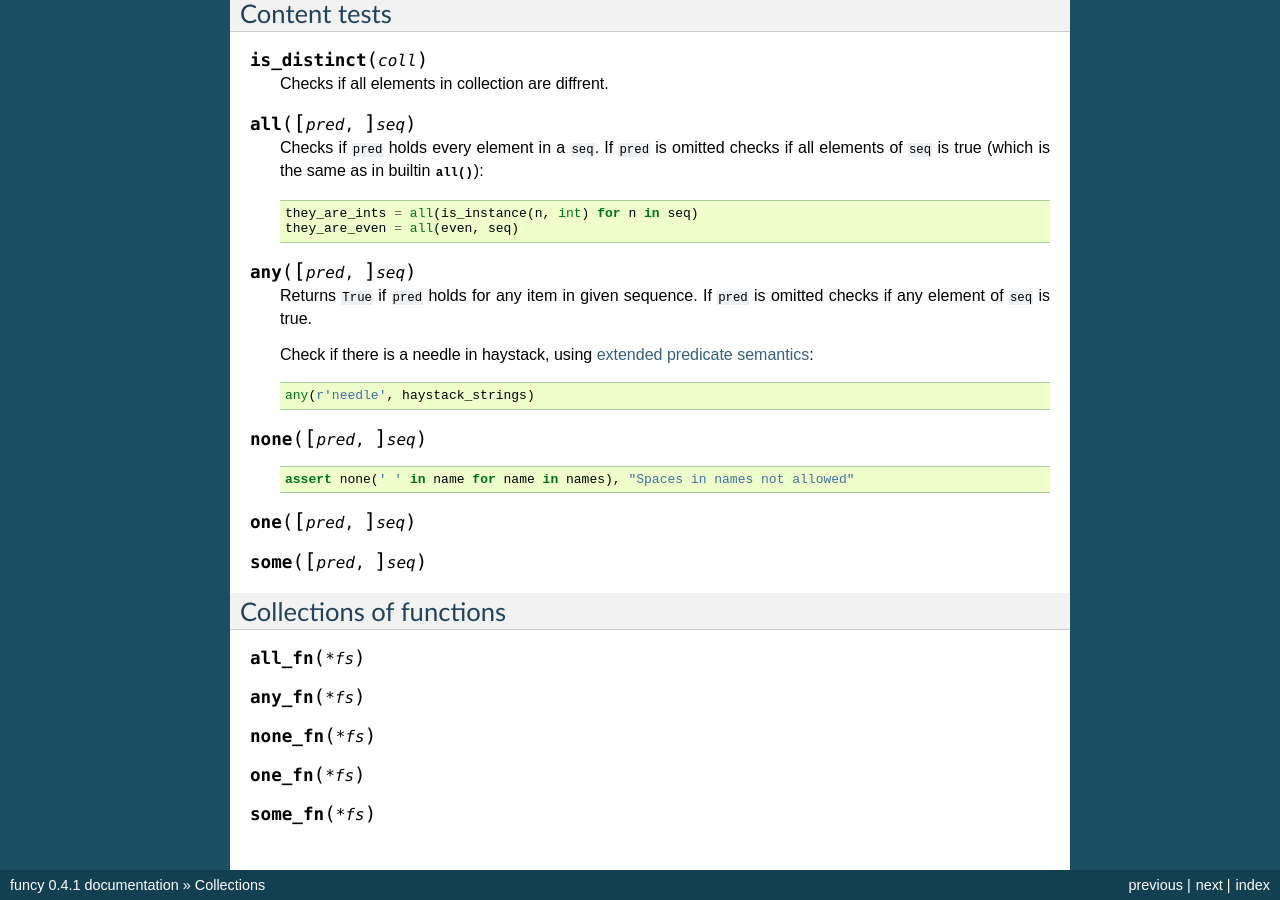
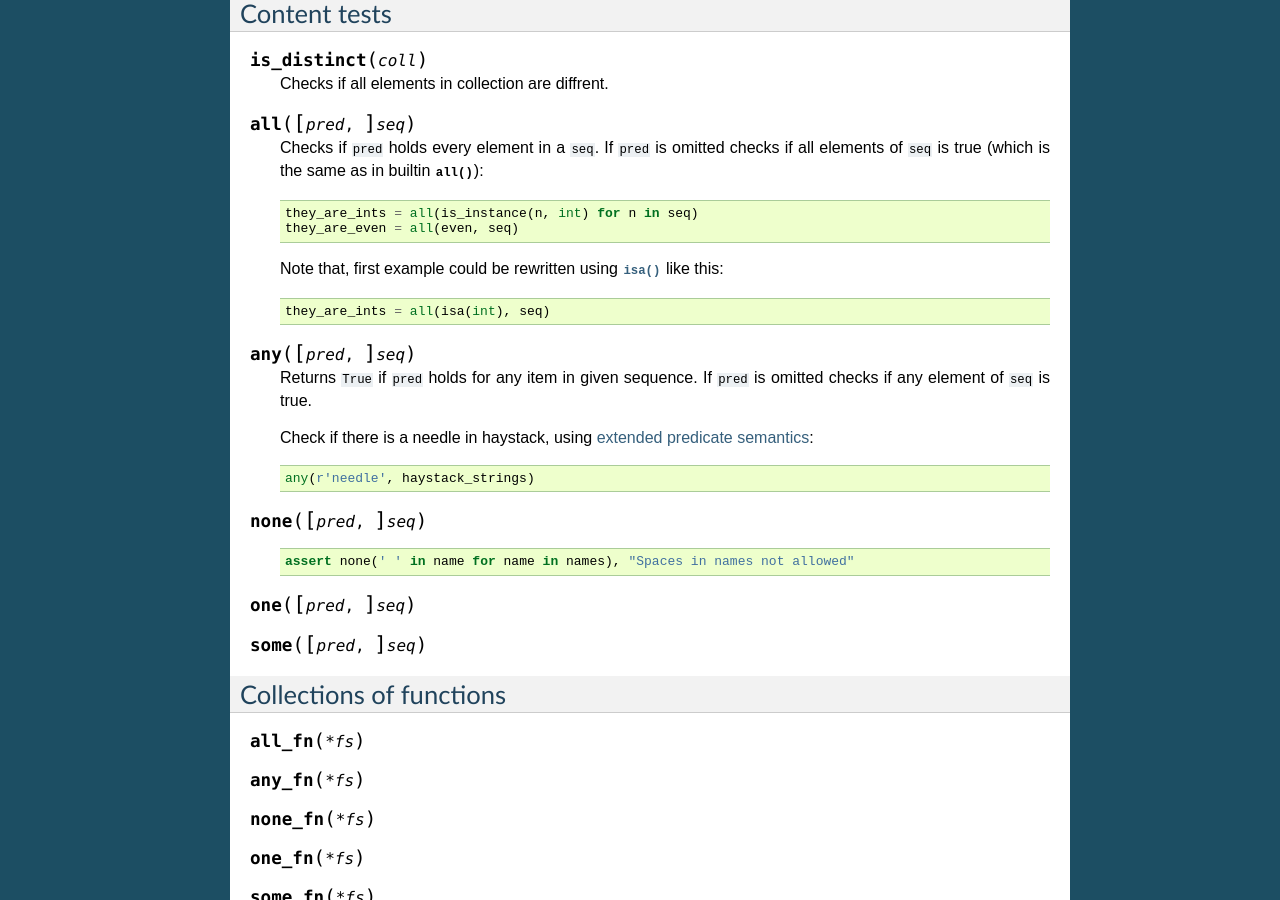
Before and after one commit to Jamaal224/funcy, a Sphinx documentation site: the page built from docs/colls.rst, in a window 1280 px wide and 900 px high, scrolled down 2878 px. Built offline with Sphinx 7.4.7, drawn with Linux system fonts in a browser that asks for light colours; pages that are not in the unit, such as notebooks, are missing from menus.

Commit message:
Example for all() docs using isa()

```diff
--- a/docs/colls.rst
+++ b/docs/colls.rst
@@ -177,6 +177,10 @@ Content tests
         they_are_ints = all(is_instance(n, int) for n in seq)
         they_are_even = all(even, seq)
 
+    Note that, first example could be rewritten using :func:`isa` like this::
+
+        they_are_ints = all(isa(int), seq)
+
 .. function:: any([pred], seq)
 
     Returns ``True`` if ``pred`` holds for any item in given sequence. If ``pred`` is omitted checks if any element of ``seq`` is true.
```
